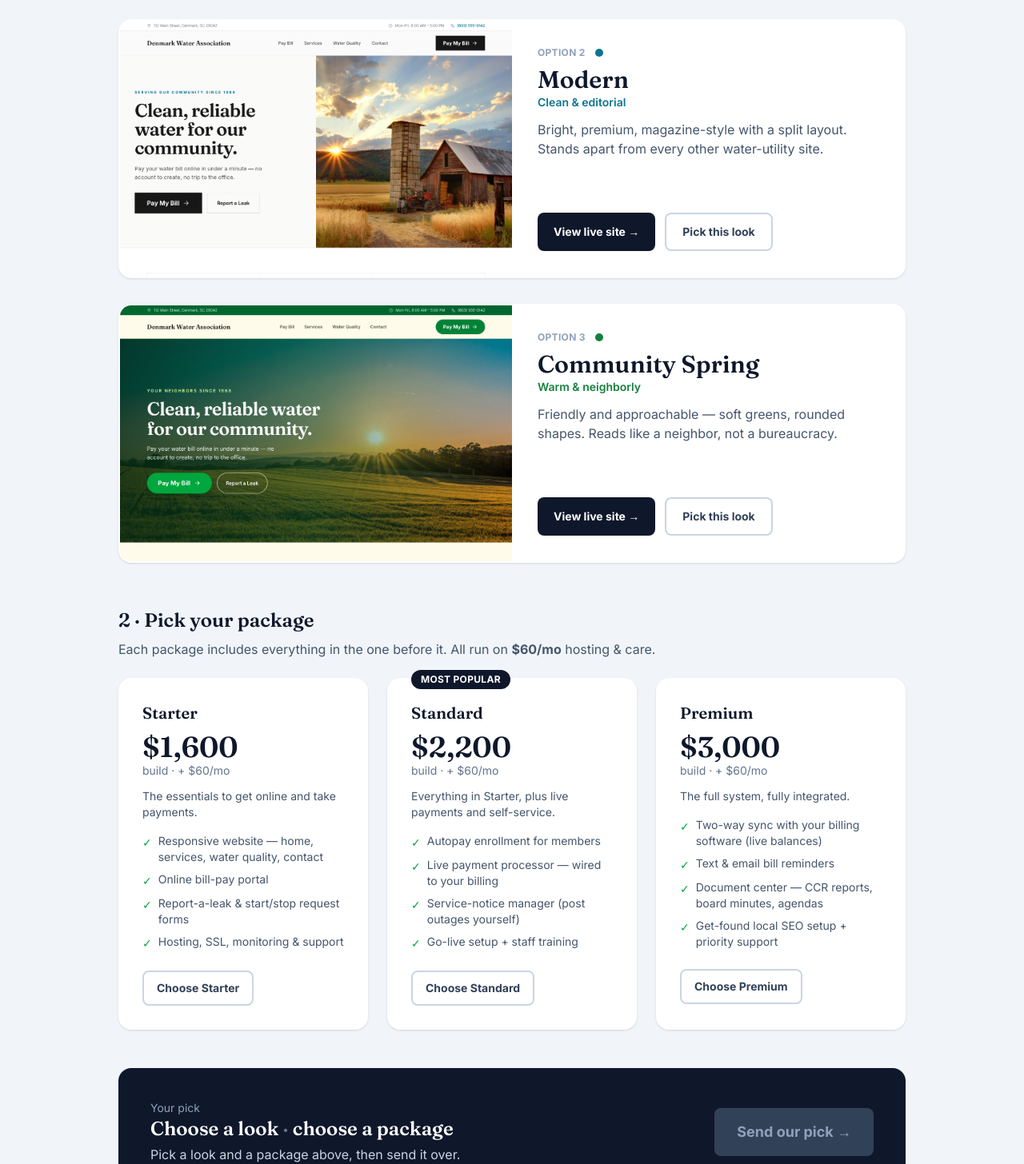
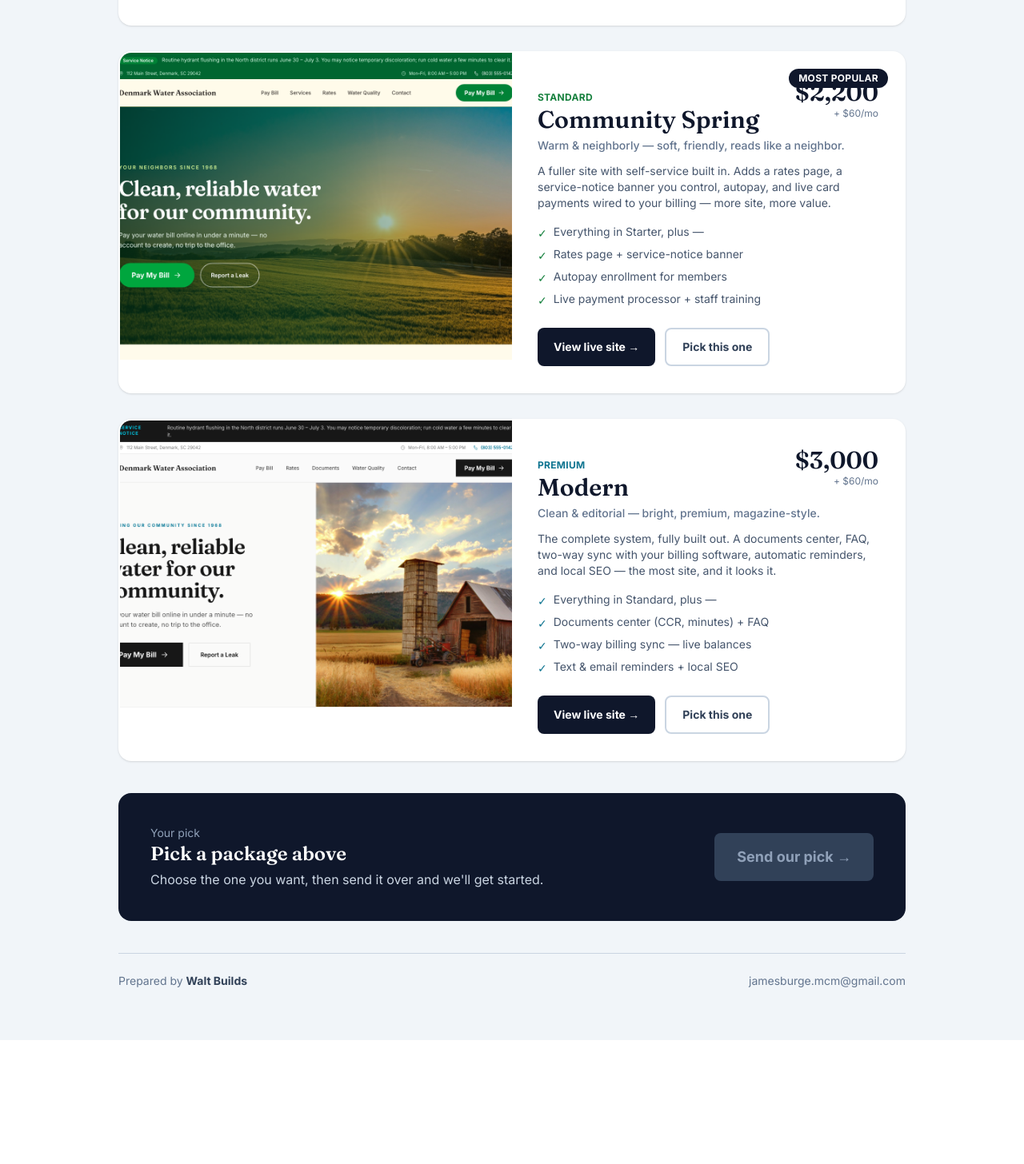
Before and after one commit to Aphrodine-wq/denmark-water-concepts, a Next.js app: page / in a window 1280 px wide. Shown: the part 676-2132 px from the top of the page at 80% size. After the commit the page ends 1977 px from the top, so only its background shows below. Built offline with nearby package versions, Linux system fonts and the light colour scheme.

Commit message:
Merge design + price tiers; each site is a package with why-it-costs description; refresh screenshots

```diff
--- a/app/page.tsx
+++ b/app/page.tsx
@@ -4,42 +4,17 @@ import { useState } from "react";
 
 const VOTE_EMAIL = "jamesburge.mcm@gmail.com";
 
-const concepts = [
+const tiers = [
   {
     key: "civic",
-    name: "Civic Blue",
-    tag: "Trustworthy & municipal",
-    desc: "The classic, dependable utility look — clean blue, big readable type, the safe choice most residents expect.",
+    design: "Civic Blue",
+    tier: "Starter",
+    price: "$1,600",
+    accent: "#2563eb",
     url: "https://denmark-water-civic-blue.vercel.app",
     shot: "/shots/civic-blue.png",
-    accent: "#2563eb",
-  },
-  {
-    key: "modern",
-    name: "Modern",
-    tag: "Clean & editorial",
-    desc: "Bright, premium, magazine-style with a split layout. Stands apart from every other water-utility site.",
-    url: "https://denmark-water-modern-slate.vercel.app",
-    shot: "/shots/modern-slate.png",
-    accent: "#0e7490",
-  },
-  {
-    key: "community",
-    name: "Community Spring",
-    tag: "Warm & neighborly",
-    desc: "Friendly and approachable — soft greens, rounded shapes. Reads like a neighbor, not a bureaucracy.",
-    url: "https://denmark-water-community-spring.vercel.app",
-    shot: "/shots/community-spring.png",
-    accent: "#15803d",
-  },
-];
-
-const packages = [
-  {
-    key: "starter",
-    name: "Starter",
-    price: "$1,600",
-    blurb: "The essentials to get online and take payments.",
+    look: "Trustworthy & municipal — the classic, dependable utility look.",
+    why: "The essentials, done clean. Everything a resident needs to pay online and nothing they don't — a sharp, simple site that gets the job done.",
     features: [
       "Responsive website — home, services, water quality, contact",
       "Online bill-pay portal",
@@ -48,85 +23,101 @@ const packages = [
     ],
   },
   {
-    key: "standard",
-    name: "Standard",
+    key: "community",
+    design: "Community Spring",
+    tier: "Standard",
     price: "$2,200",
-    blurb: "Everything in Starter, plus live payments and self-service.",
+    accent: "#15803d",
+    url: "https://denmark-water-community-spring.vercel.app",
+    shot: "/shots/community-spring.png",
+    look: "Warm & neighborly — soft, friendly, reads like a neighbor.",
+    why: "A fuller site with self-service built in. Adds a rates page, a service-notice banner you control, autopay, and live card payments wired to your billing — more site, more value.",
     popular: true,
     features: [
+      "Everything in Starter, plus —",
+      "Rates page + service-notice banner",
       "Autopay enrollment for members",
-      "Live payment processor — wired to your billing",
-      "Service-notice manager (post outages yourself)",
-      "Go-live setup + staff training",
+      "Live payment processor + staff training",
     ],
   },
   {
-    key: "premium",
-    name: "Premium",
+    key: "modern",
+    design: "Modern",
+    tier: "Premium",
     price: "$3,000",
-    blurb: "The full system, fully integrated.",
+    accent: "#0e7490",
+    url: "https://denmark-water-modern-slate.vercel.app",
+    shot: "/shots/modern-slate.png",
+    look: "Clean & editorial — bright, premium, magazine-style.",
+    why: "The complete system, fully built out. A documents center, FAQ, two-way sync with your billing software, automatic reminders, and local SEO — the most site, and it looks it.",
     features: [
-      "Two-way sync with your billing software (live balances)",
-      "Text & email bill reminders",
-      "Document center — CCR reports, board minutes, agendas",
-      "Get-found local SEO setup + priority support",
+      "Everything in Standard, plus —",
+      "Documents center (CCR, minutes) + FAQ",
+      "Two-way billing sync — live balances",
+      "Text & email reminders + local SEO",
     ],
   },
 ];
 
-export default function ConceptChooser() {
-  const [design, setDesign] = useState<string | null>(null);
-  const [pkg, setPkg] = useState<string | null>(null);
+export default function TierChooser() {
+  const [pick, setPick] = useState<string | null>(null);
+  const chosen = tiers.find((t) => t.key === pick);
 
-  const chosenDesign = concepts.find((c) => c.key === design);
-  const chosenPkg = packages.find((p) => p.key === pkg);
-
-  const lines = [
-    chosenDesign ? `Design: ${chosenDesign.name} (${chosenDesign.url})` : "Design: (still deciding)",
-    chosenPkg ? `Package: ${chosenPkg.name} — ${chosenPkg.price} build + $60/mo` : "Package: (still deciding)",
-  ].join("\n");
-
-  const mailto = `mailto:${VOTE_EMAIL}?subject=${encodeURIComponent(
-    "Denmark Water — our pick"
-  )}&body=${encodeURIComponent(`Hi James,\n\nHere's what the board picked:\n\n${lines}\n\nLet's move forward.\n\nThanks,\nDenmark Water Association`)}`;
+  const mailto = chosen
+    ? `mailto:${VOTE_EMAIL}?subject=${encodeURIComponent(
+        `Denmark Water — we pick the ${chosen.tier} (${chosen.design})`
+      )}&body=${encodeURIComponent(
+        `Hi James,\n\nThe board picked the ${chosen.tier} package — the "${chosen.design}" site (${chosen.price} build + $60/mo).\n${chosen.url}\n\nLet's move forward.\n\nThanks,\nDenmark Water Association`
+      )}`
+    : "";
 
   return (
     <div className="min-h-screen bg-slate-100 text-slate-800">
       <div className="mx-auto max-w-5xl px-5 py-12 md:py-16">
-        {/* Header */}
         <p className="text-sm font-semibold uppercase tracking-[0.2em] text-slate-500">For review · Denmark Water Association</p>
         <h1 className="mt-2 font-serif text-4xl font-semibold tracking-tight text-slate-900 md:text-5xl">
-          Your new website — pick a look &amp; a package
+          Three websites, three packages
         </h1>
         <p className="mt-4 max-w-2xl text-lg text-slate-600">
-          Three complete, working design directions and three packages. Open each design live, click around —
-          try <strong>Pay My Bill</strong> — then pick the look and the package you want. Hit send and we&apos;re off.
+          Each design is a complete, working site you can open and click through — try <strong>Pay My Bill</strong>.
+          The more you choose, the more we build. Pick the one that fits, hit send, and we&apos;re off. All packages run on <strong>$60/mo</strong> hosting &amp; care.
         </p>
 
-        {/* Step 1: design */}
-        <h2 className="mt-12 font-serif text-2xl font-semibold text-slate-900">1 · Pick your look</h2>
-        <div className="mt-6 space-y-8">
-          {concepts.map((c, i) => {
-            const isPicked = design === c.key;
+        <div className="mt-10 space-y-8">
+          {tiers.map((t) => {
+            const isPicked = pick === t.key;
             return (
-              <div key={c.key} className={`overflow-hidden rounded-2xl border-2 bg-white shadow-sm transition ${isPicked ? "border-slate-900 shadow-lg" : "border-transparent"}`}>
+              <div key={t.key} className={`relative overflow-hidden rounded-2xl border-2 bg-white shadow-sm transition ${isPicked ? "border-slate-900 shadow-lg" : "border-transparent"}`}>
+                {t.popular && (
+                  <span className="absolute right-5 top-5 z-10 rounded-full bg-slate-900 px-3 py-1 text-xs font-bold uppercase tracking-wide text-white">Most popular</span>
+                )}
                 <div className="grid md:grid-cols-2">
-                  <a href={c.url} target="_blank" rel="noopener noreferrer" className="group relative block">
+                  <a href={t.url} target="_blank" rel="noopener noreferrer" className="group relative block">
                     {/* eslint-disable-next-line @next/next/no-img-element */}
-                    <img src={c.shot} alt={`${c.name} preview`} className="h-full w-full object-cover object-top md:max-h-80" />
+                    <img src={t.shot} alt={`${t.design} preview`} className="h-full w-full object-cover object-top md:max-h-96" />
                     <span className="absolute inset-0 flex items-center justify-center bg-slate-900/0 text-lg font-bold text-white opacity-0 transition group-hover:bg-slate-900/40 group-hover:opacity-100">Open live site →</span>
                   </a>
                   <div className="flex flex-col p-7 md:p-8">
-                    <div className="flex items-center gap-3">
-                      <span className="text-xs font-bold uppercase tracking-wide text-slate-400">Option {i + 1}</span>
-                      <span className="h-2.5 w-2.5 rounded-full" style={{ background: c.accent }} />
+                    <div className="flex items-baseline justify-between gap-3">
+                      <div>
+                        <span className="text-xs font-bold uppercase tracking-wide" style={{ color: t.accent }}>{t.tier}</span>
+                        <h2 className="font-serif text-3xl font-semibold text-slate-900">{t.design}</h2>
+                      </div>
+                      <div className="text-right">
+                        <div className="font-serif text-3xl font-semibold text-slate-900">{t.price}</div>
+                        <div className="text-xs text-slate-500">+ $60/mo</div>
+                      </div>
                     </div>
-                    <h3 className="mt-2 font-serif text-3xl font-semibold text-slate-900">{c.name}</h3>
-                    <p className="text-sm font-semibold" style={{ color: c.accent }}>{c.tag}</p>
-                    <p className="mt-3 text-slate-600">{c.desc}</p>
+                    <p className="mt-1 text-sm font-medium text-slate-500">{t.look}</p>
+                    <p className="mt-3 text-sm text-slate-600">{t.why}</p>
+                    <ul className="mt-4 space-y-1.5 text-sm text-slate-600">
+                      {t.features.map((f) => (
+                        <li key={f} className="flex gap-2"><span className="mt-0.5" style={{ color: t.accent }}>✓</span>{f}</li>
+                      ))}
+                    </ul>
                     <div className="mt-auto flex flex-wrap gap-3 pt-6">
-                      <a href={c.url} target="_blank" rel="noopener noreferrer" className="inline-flex items-center gap-2 rounded-lg bg-slate-900 px-5 py-3 text-sm font-bold text-white transition hover:bg-slate-700">View live site →</a>
-                      <button onClick={() => setDesign(c.key)} className={`inline-flex items-center gap-2 rounded-lg border-2 px-5 py-3 text-sm font-bold transition ${isPicked ? "border-slate-900 bg-slate-900 text-white" : "border-slate-300 text-slate-700 hover:border-slate-900"}`}>{isPicked ? "✓ This is our look" : "Pick this look"}</button>
+                      <a href={t.url} target="_blank" rel="noopener noreferrer" className="inline-flex items-center gap-2 rounded-lg bg-slate-900 px-5 py-3 text-sm font-bold text-white transition hover:bg-slate-700">View live site →</a>
+                      <button onClick={() => setPick(t.key)} className={`inline-flex items-center gap-2 rounded-lg border-2 px-5 py-3 text-sm font-bold transition ${isPicked ? "border-slate-900 bg-slate-900 text-white" : "border-slate-300 text-slate-700 hover:border-slate-900"}`}>{isPicked ? "✓ This is our pick" : "Pick this one"}</button>
                     </div>
                   </div>
                 </div>
@@ -135,53 +126,18 @@ export default function ConceptChooser() {
           })}
         </div>
 
-        {/* Step 2: package */}
-        <h2 className="mt-14 font-serif text-2xl font-semibold text-slate-900">2 · Pick your package</h2>
-        <p className="mt-2 text-slate-600">Each package includes everything in the one before it. All run on <strong>$60/mo</strong> hosting &amp; care.</p>
-        <div className="mt-6 grid gap-6 md:grid-cols-3">
-          {packages.map((p) => {
-            const isPicked = pkg === p.key;
-            return (
-              <button
-                key={p.key}
-                onClick={() => setPkg(p.key)}
-                className={`relative flex flex-col rounded-2xl border-2 bg-white p-7 text-left shadow-sm transition ${isPicked ? "border-slate-900 shadow-lg" : "border-transparent hover:border-slate-300"}`}
-              >
-                {p.popular && (
-                  <span className="absolute -top-3 left-7 rounded-full bg-slate-900 px-3 py-1 text-xs font-bold uppercase tracking-wide text-white">Most popular</span>
-                )}
-                <span className="font-serif text-xl font-semibold text-slate-900">{p.name}</span>
-                <span className="mt-2 font-serif text-4xl font-semibold text-slate-900">{p.price}</span>
-                <span className="text-sm text-slate-500">build · + $60/mo</span>
-                <span className="mt-3 text-sm text-slate-600">{p.blurb}</span>
-                <ul className="mt-4 space-y-2 text-sm text-slate-600">
-                  {p.features.map((f) => (
-                    <li key={f} className="flex gap-2"><span className="mt-0.5 text-green-600">✓</span>{f}</li>
-                  ))}
-                </ul>
-                <span className={`mt-6 inline-flex items-center justify-center gap-2 rounded-lg border-2 px-4 py-2.5 text-sm font-bold transition ${isPicked ? "border-slate-900 bg-slate-900 text-white" : "border-slate-300 text-slate-700"}`}>
-                  {isPicked ? "✓ Our package" : "Choose " + p.name}
-                </span>
-              </button>
-            );
-          })}
-        </div>
-
-        {/* Send */}
-        <div className="mt-12 rounded-2xl bg-slate-900 p-8 text-white md:p-10">
+        <div className="mt-10 rounded-2xl bg-slate-900 p-8 text-white md:p-10">
           <div className="flex flex-col items-start justify-between gap-6 md:flex-row md:items-center">
             <div>
               <p className="text-sm text-slate-400">Your pick</p>
               <p className="font-serif text-2xl font-semibold">
-                {chosenDesign ? chosenDesign.name : "Choose a look"}
-                <span className="text-slate-500"> · </span>
-                {chosenPkg ? `${chosenPkg.name} (${chosenPkg.price})` : "choose a package"}
+                {chosen ? `${chosen.tier} — ${chosen.design} · ${chosen.price}` : "Pick a package above"}
               </p>
-              <p className="mt-1 text-slate-300">Pick a look and a package above, then send it over.</p>
+              <p className="mt-1 text-slate-300">Choose the one you want, then send it over and we&apos;ll get started.</p>
             </div>
             <a
               href={mailto}
-              className={`inline-flex items-center gap-2 rounded-lg px-7 py-4 text-lg font-bold transition ${design || pkg ? "bg-white text-slate-900 hover:bg-slate-100" : "pointer-events-none bg-slate-700 text-slate-400"}`}
+              className={`inline-flex items-center gap-2 rounded-lg px-7 py-4 text-lg font-bold transition ${chosen ? "bg-white text-slate-900 hover:bg-slate-100" : "pointer-events-none bg-slate-700 text-slate-400"}`}
             >
               Send our pick →
             </a>
```
Also changed, not shown: public/shots/community-spring.png, public/shots/modern-slate.png.
